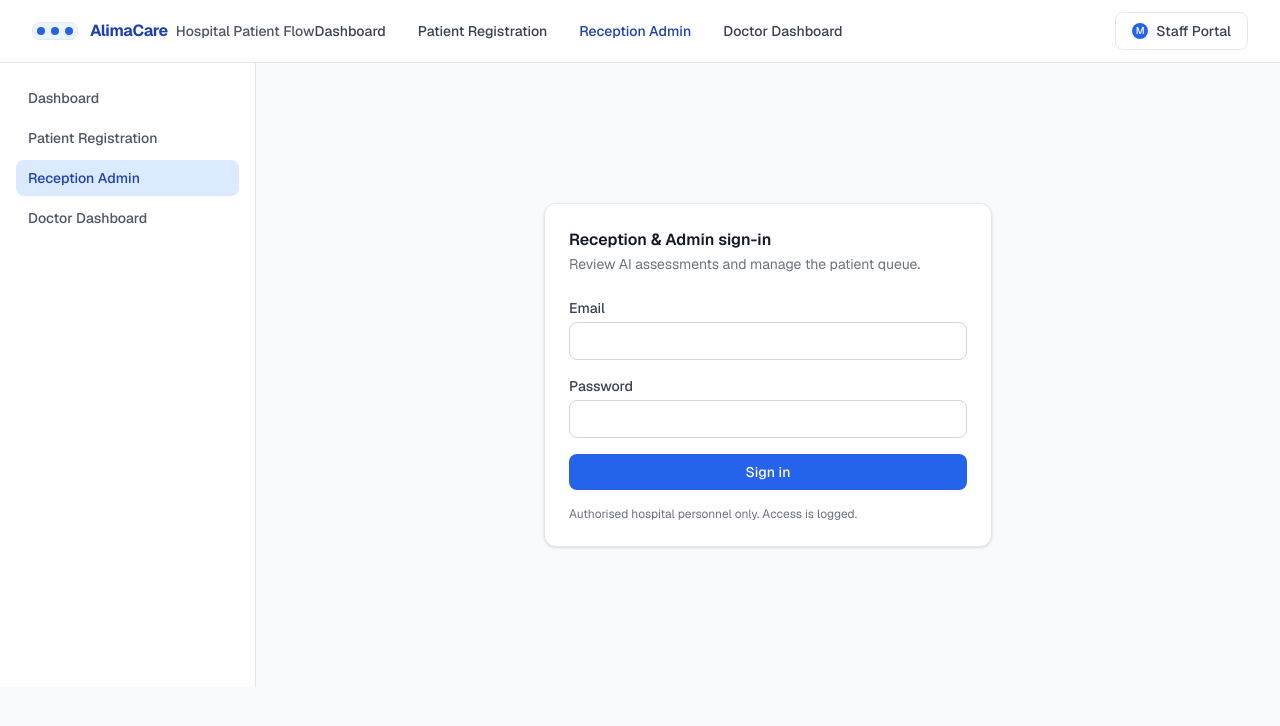
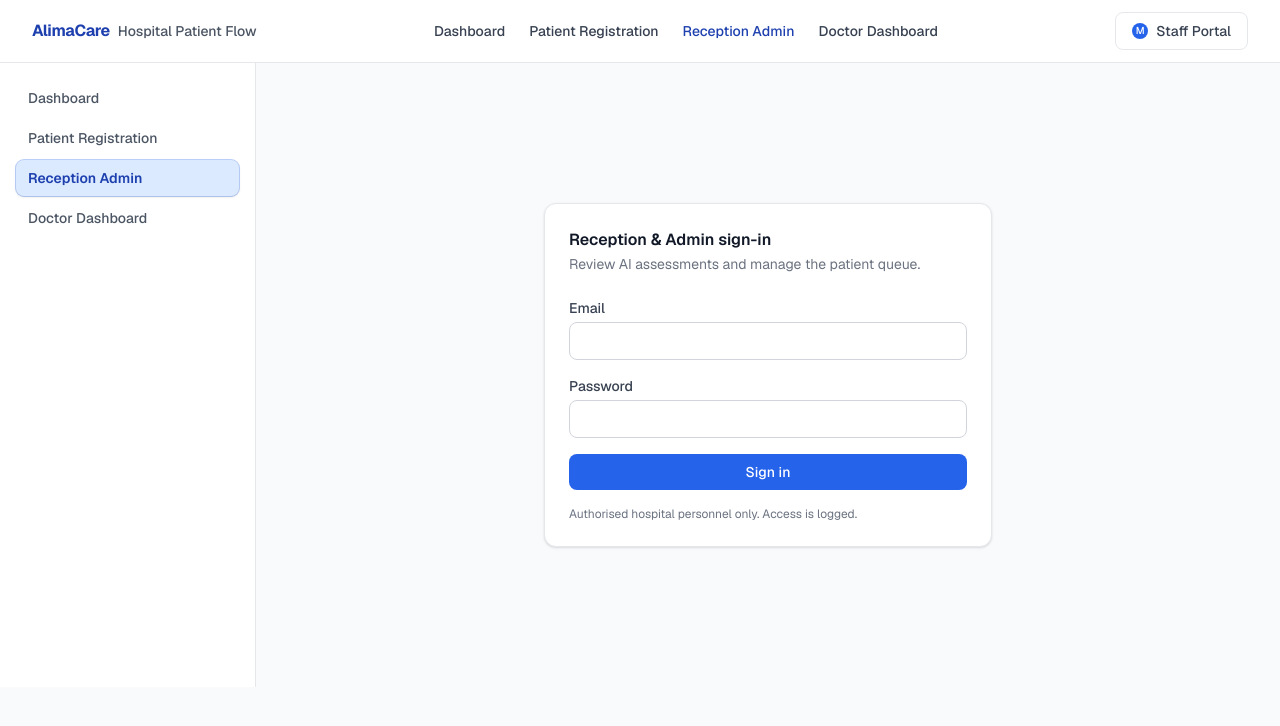
Before and after one commit to vertex-prod/alimacare, a Next.js app: page /admin/login in a window 1280 px wide. Shown: the top 726 px of the page. Built offline with nearby package versions, Linux system fonts and the light colour scheme.

Commit message:
change the color of active nav and heading rearrange(upper-nav)

```diff
--- a/components/layout/StaffShell.tsx
+++ b/components/layout/StaffShell.tsx
@@ -2,17 +2,11 @@
 
 import Link from "next/link";
 import { usePathname } from "next/navigation";
-import { Header } from "@/components/ui/Header";
-
-export const staffNavItems = [
-  { href: "/admin", label: "Dashboard" },
-  { href: "/patient", label: "Patient Registration" },
-  { href: "/admin/login", label: "Reception Admin" },
-  { href: "/doctor/login", label: "Doctor Dashboard" },
-];
+import { Header, activeNavMatch, navItems } from "@/components/ui/Header";
 
 export function StaffShell({ children }: { children: React.ReactNode }) {
   const pathname = usePathname();
+  const activeMatch = activeNavMatch(pathname, navItems);
 
   return (
     <div className="flex min-h-full flex-col">
@@ -21,15 +15,16 @@ export function StaffShell({ children }: { children: React.ReactNode }) {
         {/* Desktop Sidebar */}
         <aside className="hidden w-64 shrink-0 border-r border-gray-200 bg-white lg:block">
           <nav className="sticky top-16 flex max-h-[calc(100vh-4rem)] flex-col gap-1 overflow-y-auto p-4">
-            {staffNavItems.map((item) => {
-              const isActive = pathname === item.href;
+            {navItems.map((item) => {
+              const isActive = item.match === activeMatch;
               return (
                 <Link
                   key={item.href}
                   href={item.href}
+                  aria-current={isActive ? "page" : undefined}
                   className={`rounded-lg px-3 py-2 text-sm font-medium transition-colors ${
                     isActive
-                      ? "bg-medical-blue-light text-medical-blue-dark"
+                      ? "bg-medical-blue-light font-semibold text-medical-blue-dark shadow-sm ring-1 ring-medical-blue/30"
                       : "text-gray-600 hover:bg-gray-100 hover:text-gray-900"
                   }`}
                 >
--- a/components/ui/Header.tsx
+++ b/components/ui/Header.tsx
@@ -5,40 +5,51 @@ import { usePathname } from "next/navigation";
 import { useState } from "react";
 
 export const navItems = [
-  { href: "/admin", label: "Dashboard" },
-  { href: "/patient", label: "Patient Registration" },
-  { href: "/admin/login", label: "Reception Admin" },
-  { href: "/doctor/login", label: "Doctor Dashboard" },
+  { href: "/admin", label: "Dashboard", match: "/admin" },
+  { href: "/patient", label: "Patient Registration", match: "/patient" },
+  { href: "/admin/login", label: "Reception Admin", match: "/admin/login" },
+  { href: "/doctor/login", label: "Doctor Dashboard", match: "/doctor" },
 ];
+
+export function activeNavMatch(pathname: string, items: { match: string }[]) {
+  let best = "";
+
+  for (const item of items) {
+    if (
+      (pathname === item.match || pathname.startsWith(`${item.match}/`)) &&
+      item.match.length > best.length
+    ) {
+      best = item.match;
+    }
+  }
+
+  return best;
+}
 
 export function Header() {
   const pathname = usePathname();
   const [mobileMenuOpen, setMobileMenuOpen] = useState(false);
+  const activeMatch = activeNavMatch(pathname, navItems);
 
   return (
     <header className="sticky top-0 z-50 border-b border-gray-200 bg-white/95 backdrop-blur supports-[backdrop-blur]:bg-white/80">
       <div className="flex items-center justify-between px-4 py-3 sm:px-6 lg:px-8">
-        <div className="flex items-center gap-3">
-          <div className="flex items-center gap-1.5 rounded-lg border border-medical-blue-light bg-medical-blue-light/50 p-1">
-            <span className="w-2 h-2 rounded-full bg-medical-blue"></span>
-            <span className="w-2 h-2 rounded-full bg-medical-blue"></span>
-            <span className="w-2 h-2 rounded-full bg-medical-blue"></span>
-          </div>
-          <Link href="/" className="flex items-center gap-2">
+        <div className="flex shrink-0 items-center">
+          <Link href="/" className="flex items-center gap-2 whitespace-nowrap">
             <span className="text-medical-blue-dark font-bold tracking-tight">AlimaCare</span>
-            <span className="text-sm font-medium text-gray-600 hidden sm:block">
+            <span className="hidden text-sm font-medium text-gray-600 xl:block">
               Hospital Patient Flow
             </span>
           </Link>
         </div>
 
-        <nav className="hidden md:flex items-center gap-8">
+        <nav className="hidden min-w-0 flex-1 items-center justify-center gap-3 whitespace-nowrap md:flex lg:gap-6">
           {navItems.map((item) => (
             <Link
               key={item.href}
               href={item.href}
-              className={`text-sm font-medium transition-colors ${
-                pathname === item.href
+              className={`text-[13px] font-medium transition-colors lg:text-sm ${
+                item.match === activeMatch
                   ? "text-medical-blue-dark"
                   : "text-gray-700 hover:text-medical-blue"
               }`}
@@ -48,12 +59,12 @@ export function Header() {
           ))}
         </nav>
 
-        <div className="flex items-center gap-4 ml-auto">
-          <button className="flex items-center gap-2 px-4 py-2 text-sm font-medium text-gray-700 border border-gray-200 rounded-lg hover:bg-gray-50 transition-colors">
-            <span className="w-4 h-4 rounded-full bg-medical-blue text-white flex items-center justify-center text-[10px]">
+        <div className="ml-auto flex shrink-0 items-center gap-2 lg:gap-4">
+          <button className="flex items-center gap-2 rounded-lg border border-gray-200 px-2.5 py-2 text-sm font-medium text-gray-700 transition-colors hover:bg-gray-50 lg:px-4">
+            <span className="flex h-4 w-4 items-center justify-center rounded-full bg-medical-blue text-[10px] text-white">
               M
             </span>
-            <span>Staff Portal</span>
+            <span className="hidden lg:inline">Staff Portal</span>
           </button>
           <button
             onClick={() => setMobileMenuOpen((prev) => !prev)}
@@ -75,7 +86,7 @@ export function Header() {
               href={item.href}
               onClick={() => setMobileMenuOpen(false)}
               className={`block px-3 py-2 rounded-lg ${
-                pathname === item.href
+                item.match === activeMatch
                   ? "bg-medical-blue-light text-medical-blue-dark font-medium"
                   : "text-gray-700 hover:bg-gray-50 hover:text-medical-blue"
               }`}
```
